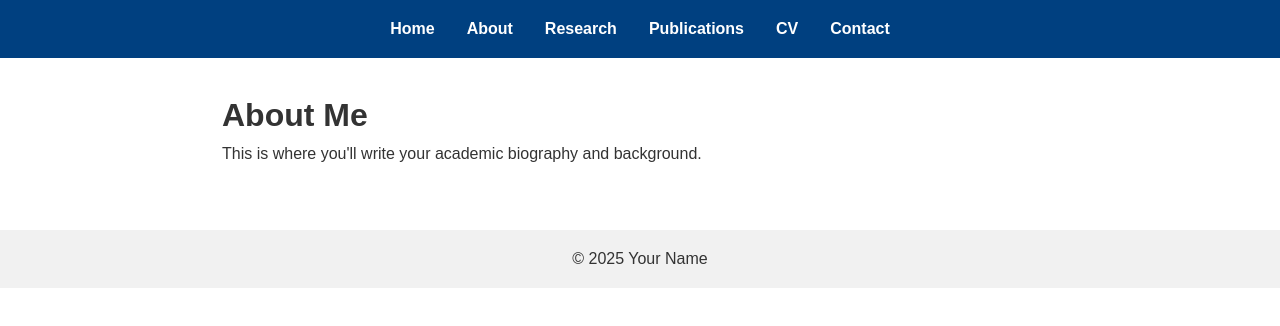
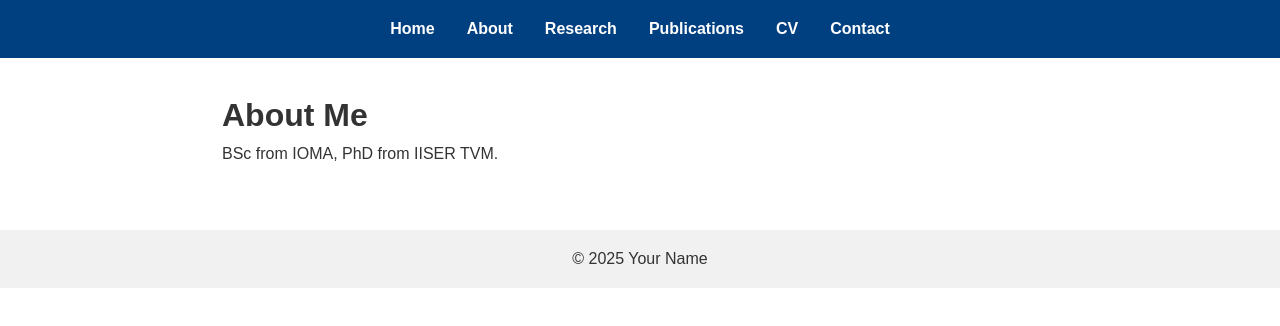
Before and after one commit to Akash-Ashirbad-Panda/akash-ashirbad-panda.github.io, a plain HTML site: page about.html in a window 1280 px wide. Drawn offline with Linux system fonts and the light colour scheme; files that its build step writes are made by us from their sources.

Commit message:
Update about.html

```diff
--- a/about.html
+++ b/about.html
@@ -20,7 +20,7 @@
 
   <main>
     <h1>About Me</h1>
-    <p>This is where you'll write your academic biography and background.</p>
+    <p>BSc from IOMA, PhD from IISER TVM.</p>
   </main>
 
   <footer>
```
